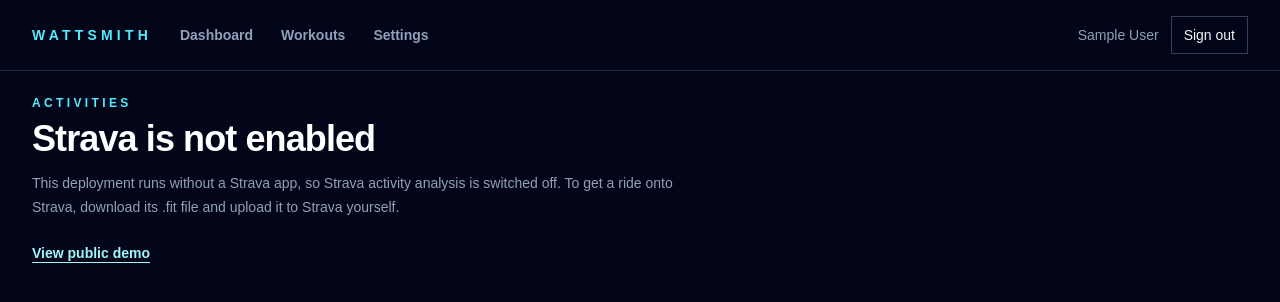
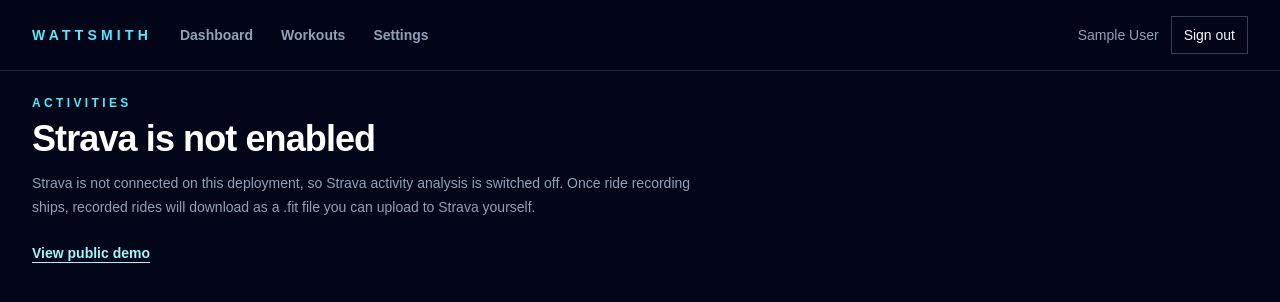
Before and after one commit to codyjohnsontx/wattSmith, a Next.js app: page /activities in a window 1280 px wide. Shown: the top 302 px of the page. Built offline with nearby package versions, Linux system fonts and the light colour scheme; no server answers; sample sign-in values are in the browser's storage.

Commit message:
no-mistakes(review): Make Strava-off copy say .fit download is coming

```diff
--- a/src/components/ProfilePanel.tsx
+++ b/src/components/ProfilePanel.tsx
@@ -263,7 +263,7 @@
           <p className="mt-2 text-sm leading-6 text-slate-400">
             {stravaEnabled
               ? "Strava is a separate, revocable activity-data connection. Cached activity data expires within seven days."
-              : "Strava is not enabled on this deployment. To get a ride onto Strava, download its .fit file and upload it to Strava yourself."}
+              : "Strava is not connected on this deployment. Once ride recording ships, recorded rides will download as a .fit file you can upload to Strava yourself."}
           </p>
           <div className="mt-4 space-y-2">
             {integrations.map((connection) => (
--- a/src/components/StravaDisabledNotice.tsx
+++ b/src/components/StravaDisabledNotice.tsx
@@ -7,7 +7,7 @@
         <p className="text-xs font-semibold uppercase tracking-[0.28em] text-cyan-300">Activities</p>
         <h1 className="mt-2 text-4xl font-semibold tracking-tight text-white">Strava is not enabled</h1>
         <p className="mt-3 max-w-2xl text-sm leading-6 text-slate-400">
-          This deployment runs without a Strava app, so Strava activity analysis is switched off. To get a ride onto Strava, download its .fit file and upload it to Strava yourself.
+          Strava is not connected on this deployment, so Strava activity analysis is switched off. Once ride recording ships, recorded rides will download as a .fit file you can upload to Strava yourself.
         </p>
         <Link href="/demo" className="mt-6 inline-block text-sm font-semibold text-cyan-200 underline underline-offset-4">
           View public demo
```
Also changed, not shown: 1 other file (tests, documents, lock files or other folders).
